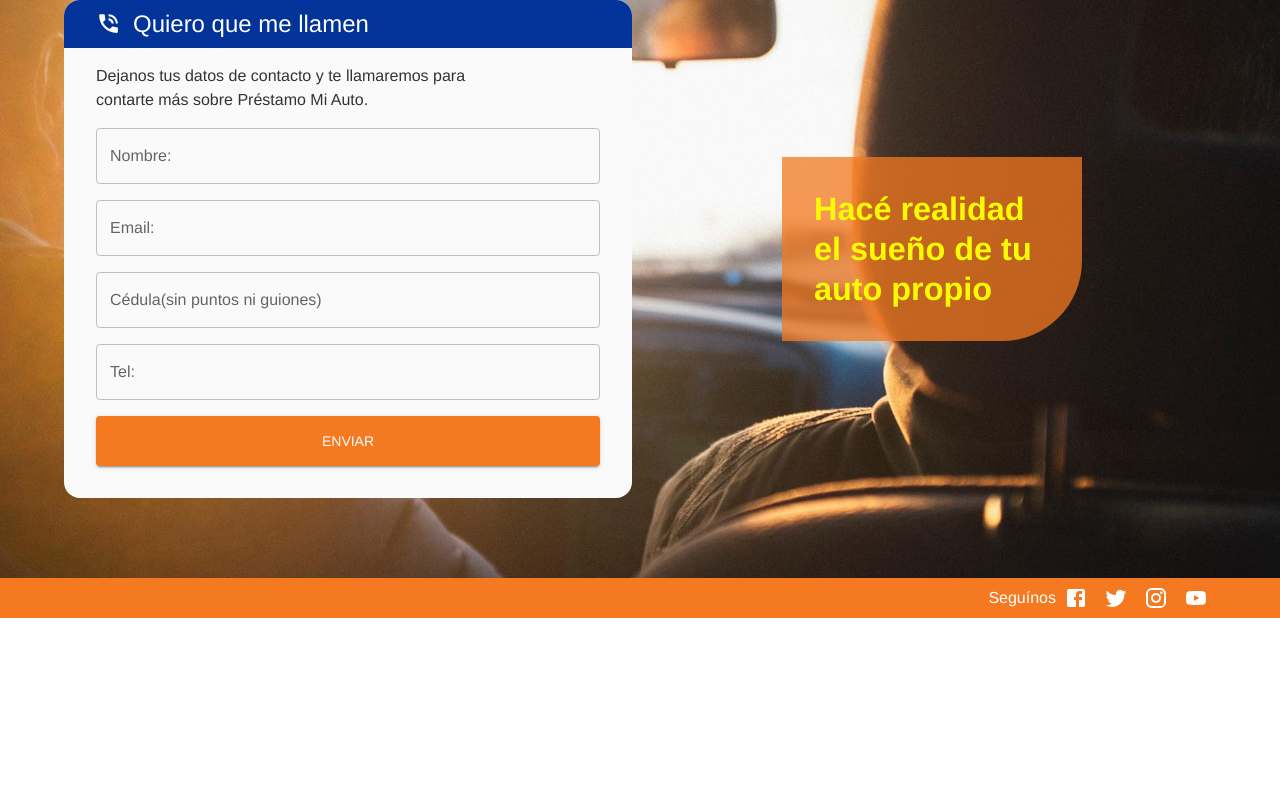
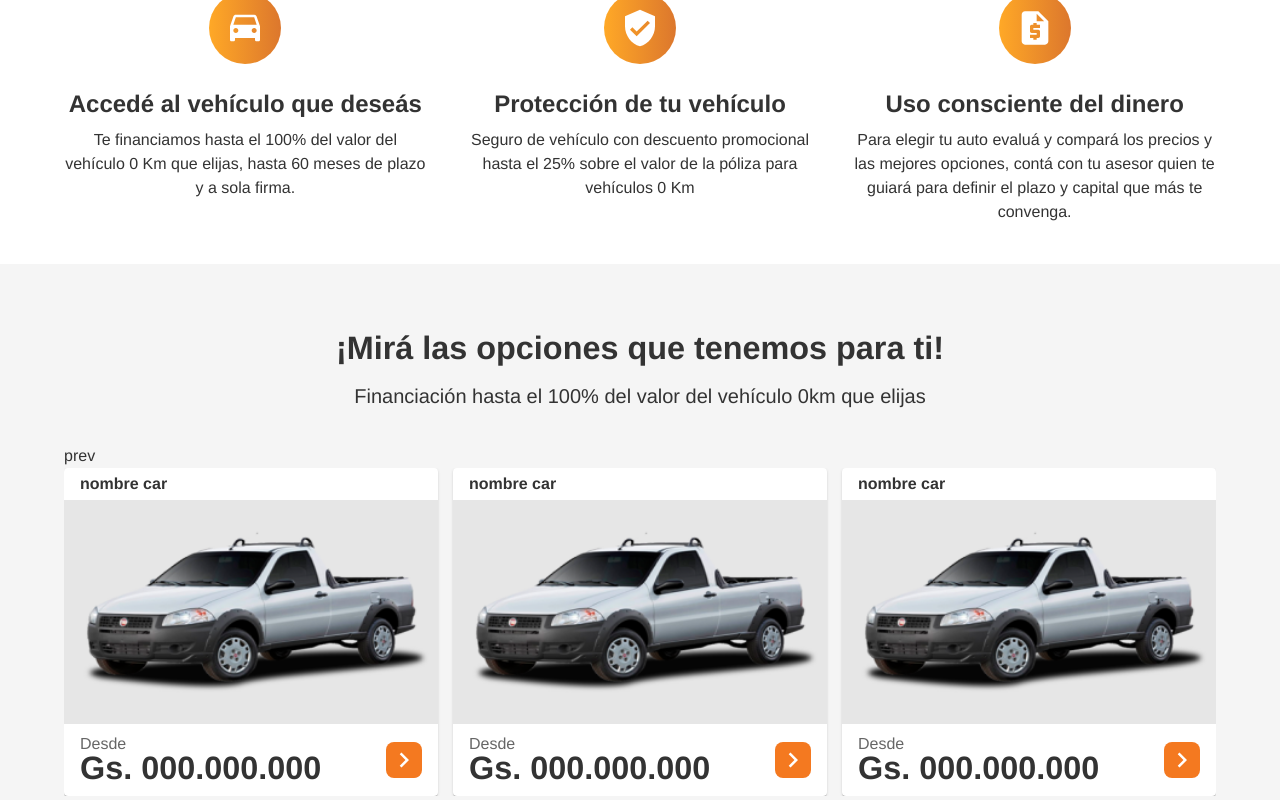
Before and after one commit to alexjhoan/itau, a Next.js app: page / in a window 1280 px wide. Shown: the part 880-1680 px from the top of the page. Before the commit the page ends 1498 px from the top, so only its background shows below. Built offline with nearby package versions, Linux system fonts and the light colour scheme.

Commit message:
firts step

```diff
--- /dev/null
+++ b/components/AutoCard.tsx
@@ -0,0 +1,55 @@
+import React from 'react'
+import Image from 'next/image'
+import { styled, Typography, Card, Stack, Button, IconButton } from '@mui/material'
+import ChevronRightIcon from '@mui/icons-material/ChevronRight'
+
+const StyledCard = styled(Card)(({ theme }) => ({
+  padding: 0,
+  userSelect: 'none',
+  '& .title': {
+    padding: theme.spacing(0.5, 2)
+  },
+  '& .iconRedirect': {
+    backgroundColor: theme.palette.primary.main,
+    borderRadius: theme.spacing(1),
+    padding: theme.spacing(0.4),
+    '& svg': {
+      fontSize: 30,
+      color: theme.palette.common.white
+    },
+    '&:hover': {
+      backgroundColor: `${theme.palette.primary.main}b0`
+    }
+  }
+}))
+
+const AutoCard = () => {
+  return (
+    <StyledCard>
+      <Typography className="title" noWrap>
+        <b>nombre car</b>
+      </Typography>
+      <Image src={'/img/autos/prueba.png'} width={300} height={180} layout="responsive" />
+      <Stack direction="row" justifyContent="space-between" alignItems="center" px={2} py={1}>
+        <div>
+          <Typography color="text.secondary" mb={-1}>
+            Desde
+          </Typography>
+          <Typography variant="h4">
+            <b>Gs. 000.000.000</b>
+          </Typography>
+        </div>
+        <IconButton
+          className={'iconRedirect'}
+          onClick={() => {
+            console.log('first')
+          }}
+        >
+          <ChevronRightIcon />
+        </IconButton>
+      </Stack>
+    </StyledCard>
+  )
+}
+
+export default AutoCard
--- a/components/Search.tsx
+++ b/components/Search.tsx
@@ -100,6 +100,8 @@ const Search = () => {
     })
   }
 
+  // TODO: montar un ClickAwayListener para cerrar los dropdowns https://mui.com/material-ui/react-menu/#main-content
+
   return (
     <StyledSearch>
       <Container maxWidth={'lg'}>
@@ -115,7 +117,14 @@ const Search = () => {
             <StyledBtnDropdown
               variant="text"
               fullWidth
-              endIcon={<KeyboardArrowDownIcon />}
+              endIcon={
+                <KeyboardArrowDownIcon
+                  sx={{
+                    transition: 'transform ease-in-out .2s',
+                    transform: nuevo.type.open ? 'rotate(-180deg)' : 'rotate(0deg)'
+                  }}
+                />
+              }
               onClick={(e) => handleClick(e, 'type')}
             >
               Tipo de vehiculo
@@ -144,7 +153,14 @@ const Search = () => {
             <StyledBtnDropdown
               variant="text"
               fullWidth
-              endIcon={<KeyboardArrowDownIcon />}
+              endIcon={
+                <KeyboardArrowDownIcon
+                  sx={{
+                    transition: 'transform ease-in-out .2s',
+                    transform: nuevo.brand.open ? 'rotate(-180deg)' : 'rotate(0deg)'
+                  }}
+                />
+              }
               onClick={(e) => handleClick(e, 'brand')}
             >
               Marca
@@ -154,7 +170,7 @@ const Search = () => {
               anchorEl={nuevo.brand.anchorEl}
               placement="bottom-start"
               transition
-              sx={{ width: nuevo.type.width, zIndex: 19 }}
+              sx={{ width: nuevo.brand.width, zIndex: 19 }}
             >
               {({ TransitionProps }) => (
                 <Grow {...TransitionProps}>
@@ -173,7 +189,14 @@ const Search = () => {
             <StyledBtnDropdown
               variant="text"
               fullWidth
-              endIcon={<KeyboardArrowDownIcon />}
+              endIcon={
+                <KeyboardArrowDownIcon
+                  sx={{
+                    transition: 'transform ease-in-out .2s',
+                    transform: nuevo.state.open ? 'rotate(-180deg)' : 'rotate(0deg)'
+                  }}
+                />
+              }
               onClick={(e) => handleClick(e, 'state')}
             >
               Estado
@@ -181,7 +204,7 @@ const Search = () => {
             <Popper
               open={nuevo.state.open}
               anchorEl={nuevo.state.anchorEl}
-              sx={{ width: nuevo.type.width, zIndex: 19 }}
+              sx={{ width: nuevo.state.width, zIndex: 19 }}
               placement="bottom-start"
               transition
             >
--- a/pages/index.tsx
+++ b/pages/index.tsx
@@ -1,13 +1,29 @@
-import { Box, Container, styled, Typography, useMediaQuery, useTheme } from '@mui/material'
+import {
+  Box,
+  Container,
+  styled,
+  Typography,
+  useMediaQuery,
+  useTheme,
+  Grid,
+  Card,
+  CardContent
+} from '@mui/material'
 import type { NextPage } from 'next'
 import { Swiper, SwiperSlide } from 'swiper/react'
 import 'swiper/css'
 import 'swiper/css/navigation'
 import { Navigation } from 'swiper'
 import Search from '../components/Search'
+import { grey } from '@mui/material/colors'
+import TimeToLeaveIcon from '@mui/icons-material/TimeToLeave'
+import VerifiedUserIcon from '@mui/icons-material/VerifiedUser'
+import RequestQuoteIcon from '@mui/icons-material/RequestQuote'
+import AutoCard from '../components/AutoCard'
+import { useRef, useState, useEffect } from 'react'
 
 const StyledHome = styled(Box)(({ theme }) => ({
-  '& .swiper-button-prev': {
+  '& .swiperBanner .swiper-button-prev': {
     color: theme.palette.common.white,
     opacity: '0.6',
     transition: 'opacity ease-in-out .2s',
@@ -18,7 +34,7 @@ const StyledHome = styled(Box)(({ theme }) => ({
       opacity: '1'
     }
   },
-  '& .swiper-button-next': {
+  '& .swiperBanner .swiper-button-next': {
     color: theme.palette.common.white,
     opacity: '0.6',
     transition: 'opacity ease-in-out .2s',
@@ -51,14 +67,73 @@ const StyledBanner = styled(Box)(({ theme }) => ({
   }
 }))
 
+const StyledLendCard = styled(Box)(({ theme }) => ({
+  display: 'flex',
+  flexDirection: 'column',
+  alignItems: 'center',
+  '& .iconItem': {
+    display: 'flex',
+    background: `linear-gradient(90deg, #FF9F0Fe6 0%, #DC772D 100%)`,
+    justifyContent: 'center',
+    alignItems: 'center',
+    width: 'fit-content',
+    padding: theme.spacing(2),
+    borderRadius: '100%',
+    marginBottom: theme.spacing(3),
+    '& svg': {
+      color: theme.palette.common.white,
+      fontSize: 40
+    }
+  }
+}))
+
+const sectionLend = [
+  {
+    icon: <TimeToLeaveIcon />,
+    title: 'Accedé al vehículo que deseás',
+    text: 'Te financiamos hasta el 100% del valor del vehículo 0 Km que elijas, hasta 60 meses de plazo y a sola firma.'
+  },
+  {
+    icon: <VerifiedUserIcon />,
+    title: 'Protección de tu vehículo',
+    text: 'Seguro de vehículo con descuento promocional hasta el 25% sobre el valor de la póliza para vehículos 0 Km'
+  },
+  {
+    icon: <RequestQuoteIcon />,
+    title: 'Uso consciente del dinero',
+    text: 'Para elegir tu auto evaluá y compará los precios y las mejores opciones, contá con tu asesor quien te guiará para definir el plazo y capital que más te convenga.'
+  }
+]
+
 const Home: NextPage = () => {
   const theme = useTheme()
+  // const [swiper, setSwiper] = useState()
+
+  const navigationPrevRef = useRef<HTMLDivElement>(null)
+  const navigationNextRef = useRef<HTMLDivElement>(null)
   const isXs = useMediaQuery(theme.breakpoints.down('sm'))
   const isSm = useMediaQuery(theme.breakpoints.down('md'))
   const isMd = useMediaQuery(theme.breakpoints.down('lg'))
+
+  // useEffect(() => {
+  //   if (swiper) {
+  //     console.log('Swiper instance:', swiper)
+  //     swiper.params.navigation.prevEl = navigationPrevRef.current
+  //     swiper.params.navigation.nextEl = navigationNextRef.current
+  //     swiper.navigation.init()
+  //     swiper.navigation.update()
+  //   }
+  // }, [swiper])
+
   return (
     <StyledHome>
-      <Swiper navigation={isSm ? false : true} modules={[Navigation]} loop={true} slidesPerView={1}>
+      <Swiper
+        navigation={isSm ? false : true}
+        modules={[Navigation]}
+        loop={true}
+        slidesPerView={1}
+        className={'swiperBanner'}
+      >
         {[1, 2, 3].map((i) => (
           <SwiperSlide key={i}>
             <StyledBanner sx={{ backgroundImage: 'url(/img/bannerHome.jpg)' }}>
@@ -74,6 +149,72 @@ const Home: NextPage = () => {
         ))}
       </Swiper>
       <Search />
+      <Container maxWidth={'lg'}>
+        <Grid container spacing={4} my={5}>
+          {sectionLend.map((item, i) => (
+            <Grid item xs={12} sm={4} key={i}>
+              <StyledLendCard>
+                <Box className="iconItem">{item.icon}</Box>
+                <Typography variant="h5" align="center" gutterBottom>
+                  <b>{item.title}</b>
+                </Typography>
+                <Typography variant="body1" align="center">
+                  {item.text}
+                </Typography>
+              </StyledLendCard>
+            </Grid>
+          ))}
+        </Grid>
+      </Container>
+      <Box sx={{ backgroundColor: grey[100], py: 8 }}>
+        <Container maxWidth={'lg'}>
+          <Typography variant="h4" align={'center'} gutterBottom>
+            <b>¡Mirá las opciones que tenemos para ti!</b>
+          </Typography>
+          <Typography variant="h6" align={'center'} mb={4}>
+            Financiación hasta el 100% del valor del vehículo 0km que elijas
+          </Typography>
+          <div className="swiper-button" ref={navigationPrevRef}>
+            prev
+          </div>
+          <Swiper
+            modules={[Navigation]}
+            loop={true}
+            slidesPerView={3}
+            className={'swiperRecents'}
+            // TODO: el responsive de las fechas toca hacerlo con stilos display none
+            onInit={(swiper) => {
+              // @ts-ignore
+              swiper.params.navigation.prevEl = navigationPrevRef?.current
+              // @ts-ignore
+              swiper.params.navigation.nextEl = navigationNextRef?.current
+              swiper.navigation.init()
+              swiper.navigation.update()
+            }}
+            breakpoints={{
+              640: {
+                slidesPerView: 1,
+                spaceBetween: 0
+              },
+              768: {
+                slidesPerView: 2,
+                spaceBetween: 15
+              },
+              1024: {
+                slidesPerView: 3,
+                spaceBetween: 15
+              }
+            }}
+          >
+            {[1, 2, 3, 4, 5, 6].map((i) => (
+              <SwiperSlide key={i}>
+                <AutoCard />
+              </SwiperSlide>
+            ))}
+          </Swiper>
+          <div ref={navigationNextRef}>next</div>
+        </Container>
+      </Box>
     </StyledHome>
   )
 }
```
Also changed, not shown: public/img/autos/prueba.png (added).
